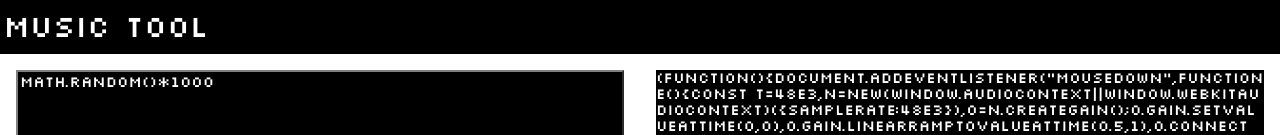
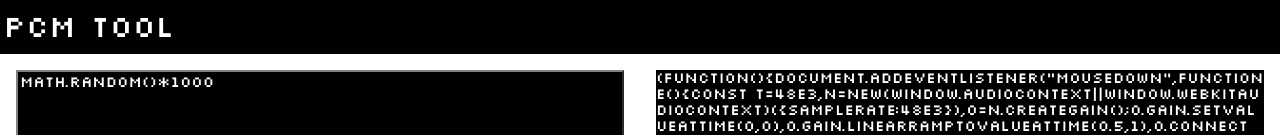
Before and after one commit to seleb/PCM-tool, a Preact app: page / in a window 1280 px wide. Shown: the top 135 px of the page. Built offline with nearby package versions, Linux system fonts and the light colour scheme; the HTML template or start-up script is replaced by a standard one.

Commit message:
header text

```diff
--- a/src/components/app.jsx
+++ b/src/components/app.jsx
@@ -96,7 +96,7 @@ export default class App extends Component {
 		return (
 			<div class="app">
 				<header>
-					music tool
+					PCM tool
 				</header>
 				<main>
 					<div class="input">
```
